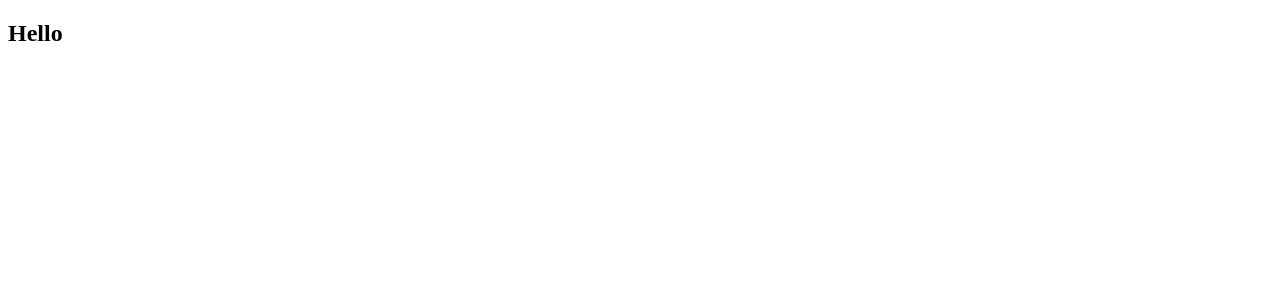
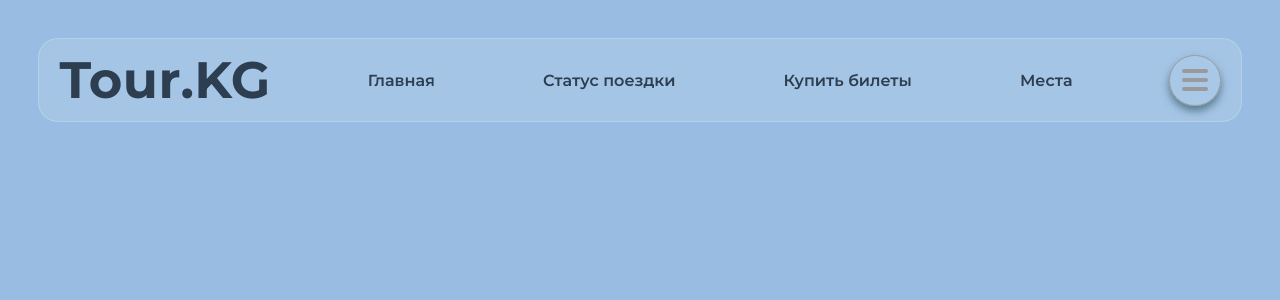
Before and after one commit to GrimProg-design/TravelWebSite, a React (Vite) app: page / in a window 1280 px wide. Shown: the top 300 px of the page. Built offline with nearby package versions, Linux system fonts and the light colour scheme.

Commit message:
Добавил шапку

```diff
--- a/src/App.tsx
+++ b/src/App.tsx
@@ -1,7 +1,10 @@
 import "./App.css";
+import Header from "./components/header/MainHeader";
 
 function App() {
-  return <h2>Hello</h2>
+  return (
+    <Header/>
+  )
 }
 
 export default App;
--- /dev/null
+++ b/src/components/header/Header.css
@@ -0,0 +1,76 @@
+.header-con {
+  display: flex;
+  justify-content: space-between;
+  align-items: center;
+  border-radius: 30px;
+  padding: 0 20px 0 20px;
+
+  border-radius: 20px;
+  background: rgba(255, 255, 255, 0.12);
+  backdrop-filter: blur(18px);
+  -webkit-backdrop-filter: blur(18px);
+  border: 1px solid rgba(255, 255, 255, 0.2);
+}
+
+.burger-menu {
+  display: flex;
+  justify-content: center;
+  align-items: center;
+  flex-direction: column;
+
+  width: 4vw;
+  height: 4vw;
+  min-width: 30px;
+  min-height: 30px;
+  max-width: 70px;
+  max-height: 70px;
+
+  border: 1px solid rgb(154, 154, 154);
+  border-radius: 1000px;
+  gap: 5px;
+
+  box-shadow: 0 5px 8px rgb(86, 123, 142);
+
+  background: rgba(255, 255, 255, 0.05);
+
+  transition: box-shadow 0.3s ease, border 0.3s ease, transform 0.2s ease,
+    background 0.3s ease;
+}
+
+.burger-menu > div {
+  width: 2vw;
+  height: 4px;
+  min-width: 10px;
+  max-width: 50px;
+
+  border-radius: 10px;
+  background-color: rgb(154, 154, 154);
+
+  transition:
+    background-color 0.3s ease,
+    box-shadow 0.3s ease,
+    transform 0.2s ease;
+}
+
+
+.burger-menu:hover {
+  cursor: pointer;
+  border: 1px solid rgb(249, 249, 249);
+
+  box-shadow:
+    0 0 10px rgba(86, 123, 142, 0.6),
+    0 0 25px rgba(86, 123, 142, 0.4);
+
+  transform: scale(1.05);
+  background: rgba(255, 255, 255, 0.1);
+}
+
+.burger-menu:hover > div {
+  background-color: rgb(255, 255, 255);
+  box-shadow: 0 0 8px rgba(255, 255, 255, 0.8);
+  transform: scaleX(1.05);
+}
+
+.burger-menu:active {
+  transform: scale(0.95);
+}
--- /dev/null
+++ b/src/components/header/MainHeader.tsx
@@ -0,0 +1,14 @@
+import type { JSX } from "react";
+import "./Header.css";
+import Navigation from "./headerComponent/navigation";
+import BurgerMenu from "./headerComponent/burgerMenu";
+
+export default function Header(): JSX.Element {
+  return (
+    <header className="header-con">
+      <h1>Tour.KG</h1>
+      <Navigation/>
+      <BurgerMenu/>
+    </header>
+  );
+}
--- /dev/null
+++ b/src/components/header/headerComponent/burgerMenu.tsx
@@ -0,0 +1,11 @@
+import type { JSX } from "react";
+
+export default function BurgerMenu(): JSX.Element {
+  return (
+    <div className="burger-menu">
+      <div></div>
+      <div></div>
+      <div></div>
+    </div>
+  );
+}
--- /dev/null
+++ b/src/components/header/headerComponent/navigation.tsx
@@ -0,0 +1,13 @@
+import type { JSX } from "react";
+import "../headerStyle/navigation.css"
+
+export default function Navigation(): JSX.Element {
+  return (
+    <nav>
+      <p>Главная</p>
+      <p>Статус поездки</p>
+      <p>Купить билеты</p>
+      <p>Места</p>
+    </nav>
+  );
+}
--- /dev/null
+++ b/src/components/header/headerStyle/navigation.css
@@ -0,0 +1,6 @@
+nav {
+    width: 70%;
+    display: flex;
+    justify-content: space-around;
+    background-color: transparent;
+}
--- a/src/index.css
+++ b/src/index.css
@@ -0,0 +1,29 @@
+@import url("https://fonts.googleapis.com/css2?family=Montserrat:wght@400;600;700&family=Lato:wght@300;400;700&display=swap");
+
+* {
+  margin: 0;
+  padding: 0;
+  box-sizing: border-box;
+  background-color: #99bde2;
+}
+
+body {
+  font-family: "Lato", sans-serif;
+  color: #2c3e50;
+  line-height: 1.6;
+  padding: 3%;
+}
+
+h1, h2, h3, h4 {
+  font-family: "Montserrat", sans-serif;
+  font-weight: 700;
+  letter-spacing: 0.5px;
+  font-size: clamp(18px, 4vw, 100px);
+  background-color: transparent;
+}
+
+p {
+  font-family: "Montserrat", sans-serif;
+  font-weight: 600;
+  background-color: transparent;
+}
```
Also changed, not shown: src/assets/forest.jpeg (added).
